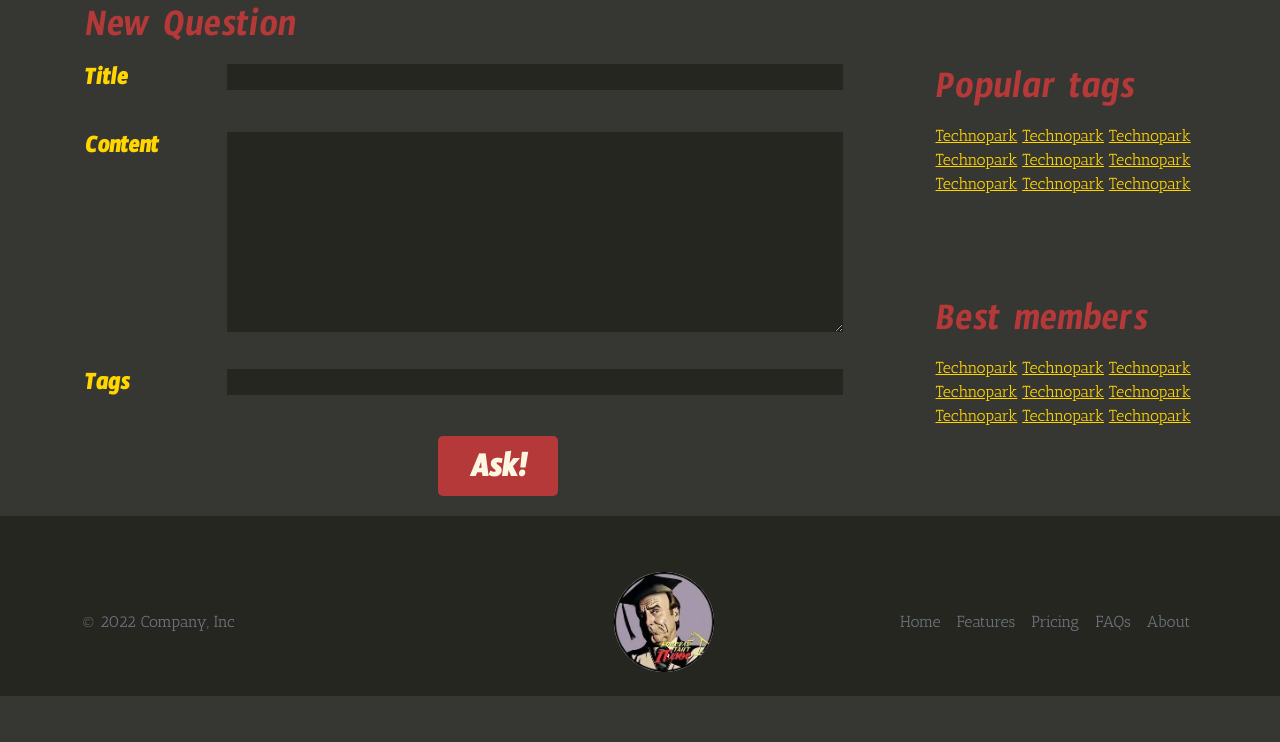
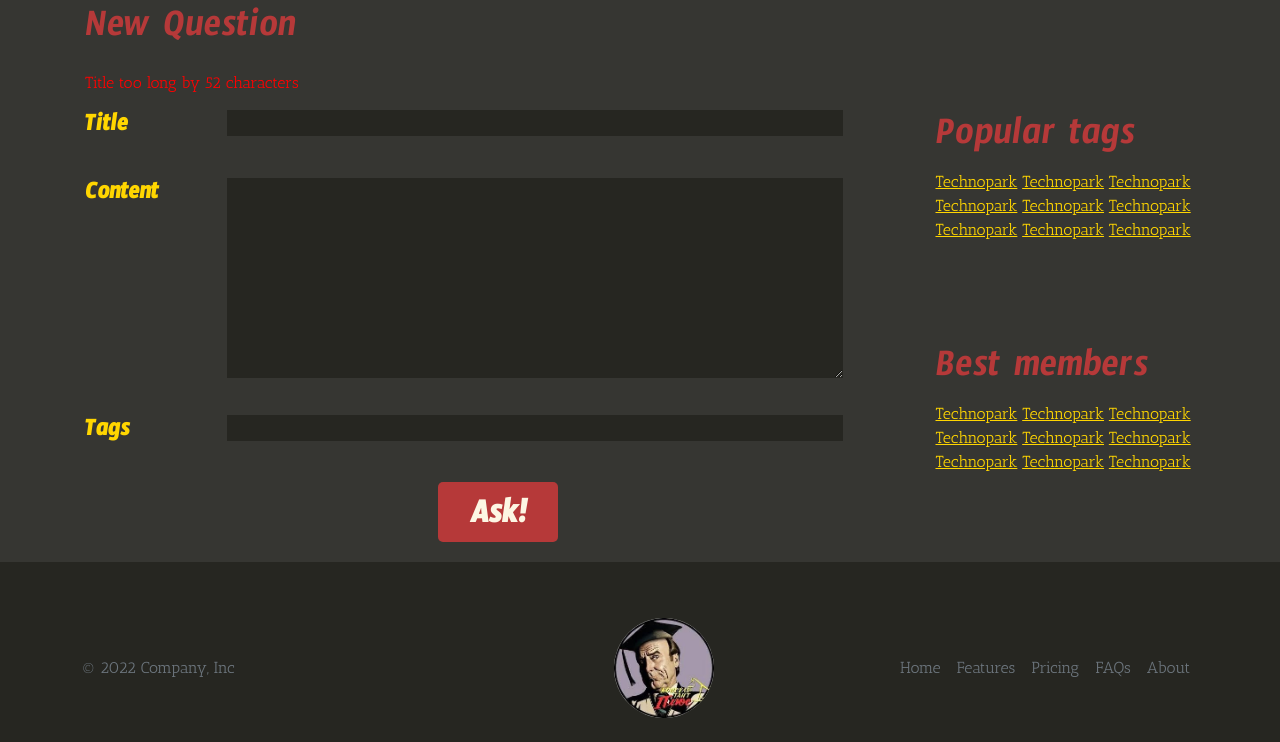
Before and after one commit to Jarozin/Technopark_Web, a Python web app: template template/ask.html in a window 1280 px wide. Shown: the part 112-854 px from the top of the page. Before the commit the page ends 808 px from the top, so only its background shows below. Run offline with Jinja, Linux system fonts and the light colour scheme; the template is opened without the code that fills it, so the values that code supplies are empty.

Commit message:
add error message in ask

```diff
--- a/static/css/main_page.css
+++ b/static/css/main_page.css
@@ -368,3 +368,10 @@ input[type=checkbox] {
     border-radius: 10px;
     height: 200px;
 }
+
+.error-message {
+    margin-top: 15px;
+    margin-bottom: 15px;
+    color: red;
+
+}
--- a/template/ask.html
+++ b/template/ask.html
@@ -101,6 +101,9 @@
 <main class="flex-shrink-0">
     <div class="container">
     <h1 class="header">New Question</h1>
+    <div class="col error-message">
+      Title too long by 52 characters
+    </div>
       <div class="row">
           <div class="col-9">
             <div class="row new-question">
```
